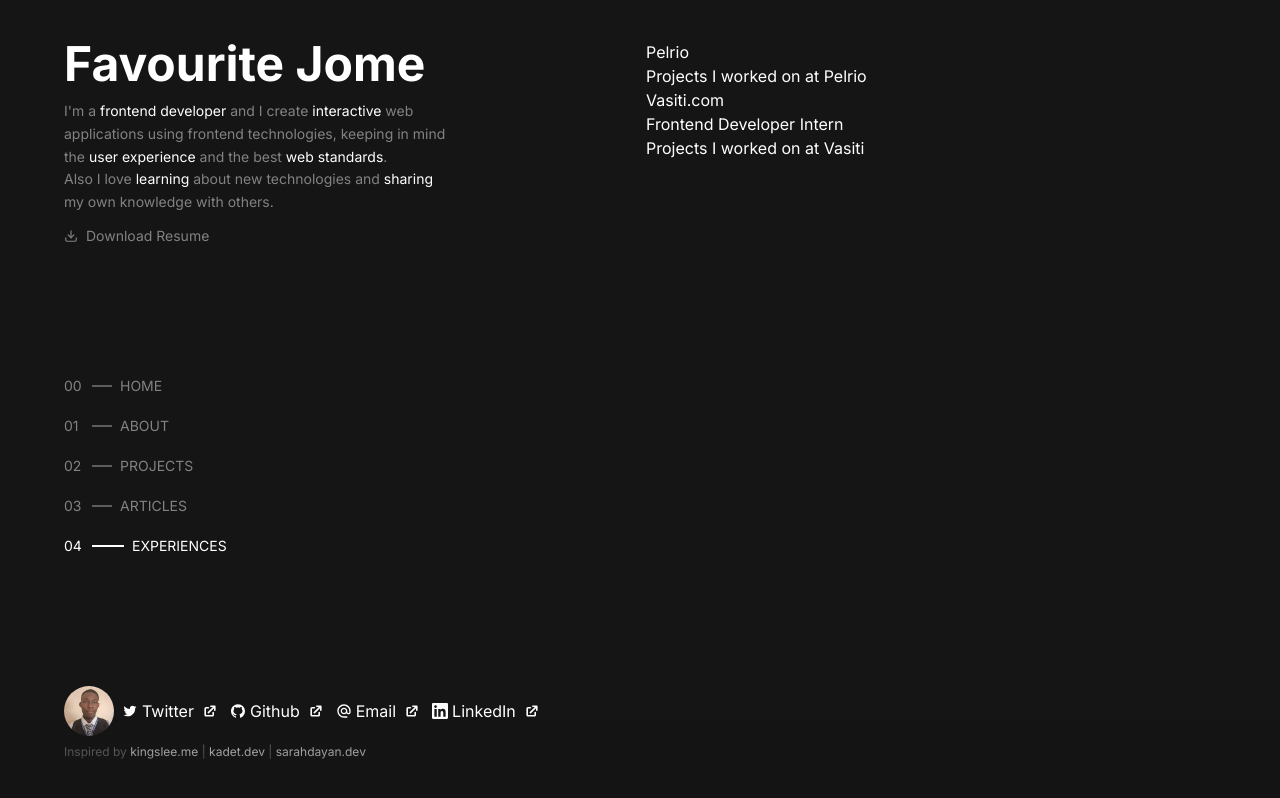
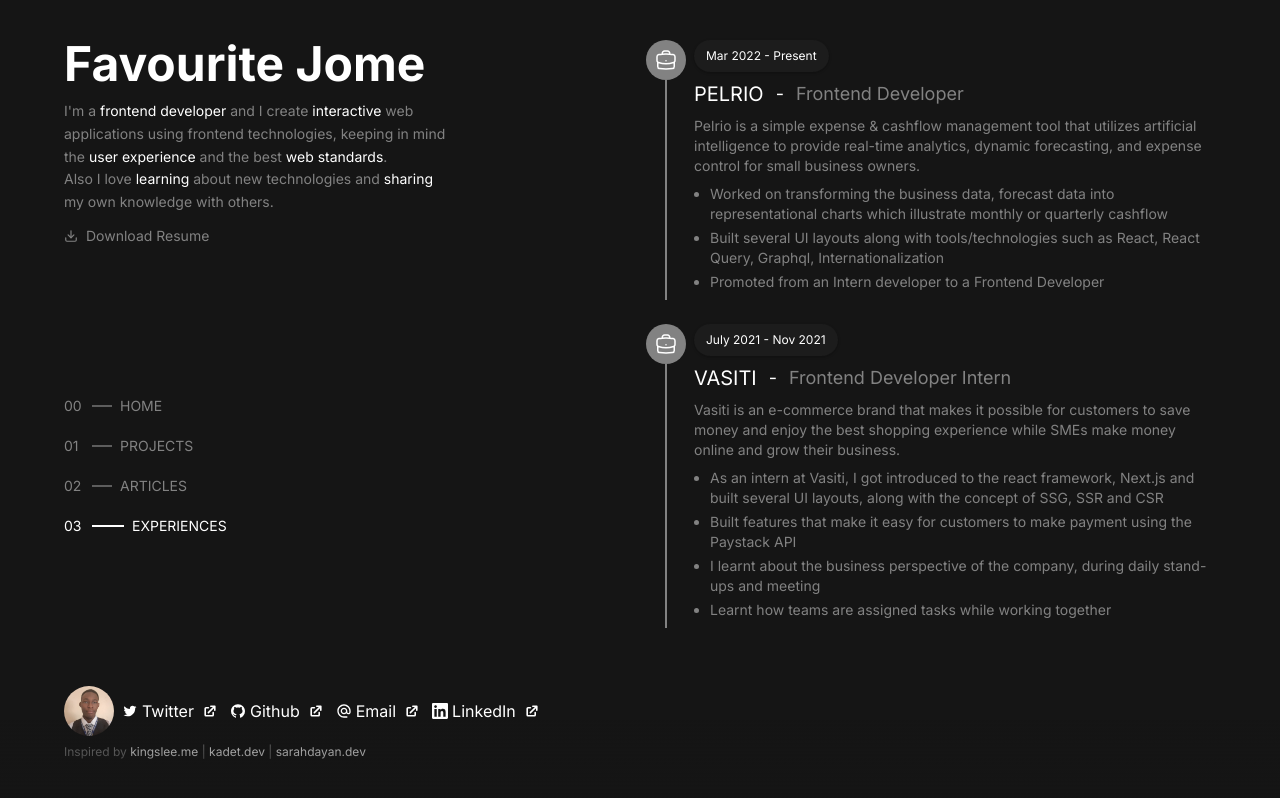
Before and after one commit to jomefavourite/portfolio-v2, a Next.js app: page /experiences in a window 1280 px wide. Shown: the top 798 px of the page. Built offline with nearby package versions, Linux system fonts and the light colour scheme.

Commit message:
added experience section

```diff
--- a/components/Layout.tsx
+++ b/components/Layout.tsx
@@ -124,7 +124,7 @@ export const Layout = ({ children }) => {
           {children}
 
           {/* For Mobile */}
-          <p className='mb-8 block text-center  text-xs text-lightGrey md:hidden'>
+          <p className='mb-8 mt-8 block  text-center text-xs text-lightGrey md:hidden'>
             Inspired by{" "}
             <a href='https://www.kingslee.me/' className='text-white'>
               kingslee.me
--- a/components/Navigation.tsx
+++ b/components/Navigation.tsx
@@ -34,7 +34,13 @@ const Navigation = () => {
   const [isMenuOpen, setIsMenuOpen] = useState<boolean>(false);
   const router = useRouter();
 
-  const routeToBeShown = ["projects", "resume", "articles"];
+  const routeToBeShown = [
+    "projects",
+    "resume",
+    "articles",
+    "experiences",
+    "about",
+  ];
 
   return (
     <nav className='sticky top-0 z-50 bg-[#15151569] py-5 shadow-inner backdrop-blur-[6px] lg:hidden'>
--- a/pages/experiences.tsx
+++ b/pages/experiences.tsx
@@ -1,9 +1,52 @@
 import Head from "next/head";
-import React from "react";
+import Link from "next/link";
+import React, { Fragment } from "react";
+import { FiDownload } from "react-icons/fi";
 import { Layout } from "../components/Layout";
 import { NextPageWithLayout } from "./_app";
 
 const Experiences: NextPageWithLayout = () => {
+  type Works = {
+    company: string;
+    description: string;
+    role: string;
+    location: string;
+    period: string;
+    companyLink: string;
+    achievements: string[];
+  };
+
+  const works: Works[] = [
+    {
+      company: "Pelrio",
+      description:
+        "Pelrio is a simple expense & cashflow management tool that utilizes artificial intelligence to provide real-time analytics, dynamic forecasting, and expense control for small business owners.",
+      role: "Frontend Developer",
+      location: "Remote",
+      period: "Mar 2022 - Present",
+      achievements: [
+        "Worked on transforming the business data, forecast data into representational charts which illustrate monthly or quarterly cashflow",
+        "Built several UI layouts along with tools/technologies such as React, React Query, Graphql, Internationalization",
+        "Promoted from an Intern developer to a Frontend Developer",
+      ],
+      companyLink: "https://pelrio.com/",
+    },
+    {
+      company: "Vasiti",
+      description:
+        "Vasiti is an e-commerce brand that makes it possible for customers to save money and enjoy the best shopping experience while SMEs make money online and grow their business.",
+      role: "Frontend Developer Intern",
+      location: "Lagos (On site)",
+      period: "July 2021 - Nov 2021",
+      achievements: [
+        "As an intern at Vasiti, I got introduced to the react framework, Next.js and built several UI layouts, along with the concept of SSG, SSR and CSR",
+        "Built features that make it easy for customers to make payment using the Paystack API",
+        "I learnt about the business perspective of the company, during daily stand-ups and meeting",
+        "Learnt how teams are assigned tasks while working together",
+      ],
+      companyLink: "https://vasiti.com/",
+    },
+  ];
   return (
     <>
       <Head>
@@ -11,16 +54,56 @@ const Experiences: NextPageWithLayout = () => {
       </Head>
 
       <div>
-        <section>
-          <h2>Pelrio</h2>
-          <p>Projects I worked on at Pelrio</p>
-        </section>
+        <div className='mb-8 md:hidden'>
+          <a
+            href='/favourite-jome_resume.pdf'
+            className='ml-auto flex w-fit items-center justify-end gap-2 text-sm text-lightGrey transition duration-300 ease-out hover:text-white'
+            download={true}
+          >
+            <FiDownload />
+            Download Resume
+          </a>
+        </div>
 
-        <section>
-          <h2>Vasiti.com</h2>
-          <h3>Frontend Developer Intern</h3>
-          <p>Projects I worked on at Vasiti</p>
-        </section>
+        <div className='space-y-8'>
+          {works.map((work, ind) => (
+            <section key={ind} className='group flex gap-2 text-sm'>
+              <aside className=''>
+                <div className='rounded-full bg-lightGrey p-2 group-hover:bg-white'>
+                  <WorkIcon />
+                </div>
+                <span className='mx-auto block h-[calc(100%-24px-8px)] w-[2px] bg-lightGrey group-hover:bg-white '></span>
+              </aside>
+
+              <div className='space-y-2'>
+                <div className='shadow- inline-block rounded-full bg-[#6a6a6a17] p-2 px-3 text-xs shadow shadow-[#0000002f]'>
+                  {work.period}
+                </div>
+
+                <h2 className='flex gap-3 text-lg'>
+                  <Link href={work.companyLink} className='text-xl uppercase '>
+                    {work.company}
+                  </Link>
+                  - <span className='text-lightGrey'>{work.role}</span>
+                </h2>
+
+                <div className='text-lightGrey'>
+                  <p>{work.description}</p>
+
+                  <ul className='mt-2 space-y-1'>
+                    {work.achievements.map((ach, ind) => (
+                      <Fragment key={ind}>
+                        <li className='text ml-4 list-item list-outside list-disc align-text-top'>
+                          {ach}
+                        </li>
+                      </Fragment>
+                    ))}
+                  </ul>
+                </div>
+              </div>
+            </section>
+          ))}
+        </div>
       </div>
     </>
   );
@@ -31,3 +114,22 @@ Experiences.getLayout = (page) => {
 };
 
 export default Experiences;
+
+function WorkIcon() {
+  return (
+    <svg
+      xmlns='http://www.w3.org/2000/svg'
+      fill='none'
+      viewBox='0 0 24 24'
+      strokeWidth={1.5}
+      stroke='currentColor'
+      className='h-6 w-6 group-hover:stroke-lightGrey'
+    >
+      <path
+        strokeLinecap='round'
+        strokeLinejoin='round'
+        d='M20.25 14.15v4.25c0 1.094-.787 2.036-1.872 2.18-2.087.277-4.216.42-6.378.42s-4.291-.143-6.378-.42c-1.085-.144-1.872-1.086-1.872-2.18v-4.25m16.5 0a2.18 2.18 0 00.75-1.661V8.706c0-1.081-.768-2.015-1.837-2.175a48.114 48.114 0 00-3.413-.387m4.5 8.006c-.194.165-.42.295-.673.38A23.978 23.978 0 0112 15.75c-2.648 0-5.195-.429-7.577-1.22a2.016 2.016 0 01-.673-.38m0 0A2.18 2.18 0 013 12.489V8.706c0-1.081.768-2.015 1.837-2.175a48.111 48.111 0 013.413-.387m7.5 0V5.25A2.25 2.25 0 0013.5 3h-3a2.25 2.25 0 00-2.25 2.25v.894m7.5 0a48.667 48.667 0 00-7.5 0M12 12.75h.008v.008H12v-.008z'
+      />
+    </svg>
+  );
+}
--- a/pages/projects/all-project.tsx
+++ b/pages/projects/all-project.tsx
@@ -1,13 +1,17 @@
 import React from "react";
-import { Layout } from "../../components/Layout";
-import { NextPageWithLayout } from "../_app";
+import Navigation from "../../components/Navigation";
 
-const ProjectAll: NextPageWithLayout = () => {
-  return <div>ProjectAll</div>;
-};
+const ProjectAll = () => {
+  return (
+    <>
+      <Navigation />
+      <main className='container grid h-[calc(100vh-48px)] gap-3 py-5 lg:grid-cols-2 lg:py-10'>
+        <h1 className='text-2xl'>Projects</h1>
 
-ProjectAll.getLayout = (page) => {
-  return <Layout>{page}</Layout>;
+        <p className='text-center font-bold'>Under Construction</p>
+      </main>
+    </>
+  );
 };
 
 export default ProjectAll;
--- a/pages/projects/index.tsx
+++ b/pages/projects/index.tsx
@@ -8,7 +8,7 @@ import Link from "next/link";
 
 const Projects: NextPageWithLayout = () => {
   return (
-    <div className='mb-14 space-y-8'>
+    <div className=' '>
       <Head>
         <title>Favourite Jome - Projects</title>
         <meta name='description' content='Favourite Jome several projects' />
@@ -21,6 +21,7 @@ const Projects: NextPageWithLayout = () => {
         }
       `}</style>
 
+      <div className='space-y-8'>
         <div>
           <h2 className='mb-2 uppercase text-lightGrey'>Pinned</h2>
 
@@ -40,11 +41,12 @@ const Projects: NextPageWithLayout = () => {
             ))}
           </div>
         </div>
+      </div>
 
       <div className='w-full text-center'>
         <Link
           href='/projects/all-project'
-          className='my-10  inline-block text-center underline'
+          className='mt-10  inline-block text-center underline'
         >
           View All Projects
         </Link>
--- a/utils.ts
+++ b/utils.ts
@@ -23,10 +23,10 @@ export const navigation: Nav[] = [
     href: "/",
     title: "Home",
   },
-  {
-    href: "/about",
-    title: "About",
-  },
+  // {
+  //   href: "/about",
+  //   title: "About",
+  // },
   {
     href: "/projects",
     title: "Projects",
```
Lines whose indentation alone changed are shown as unchanged.
